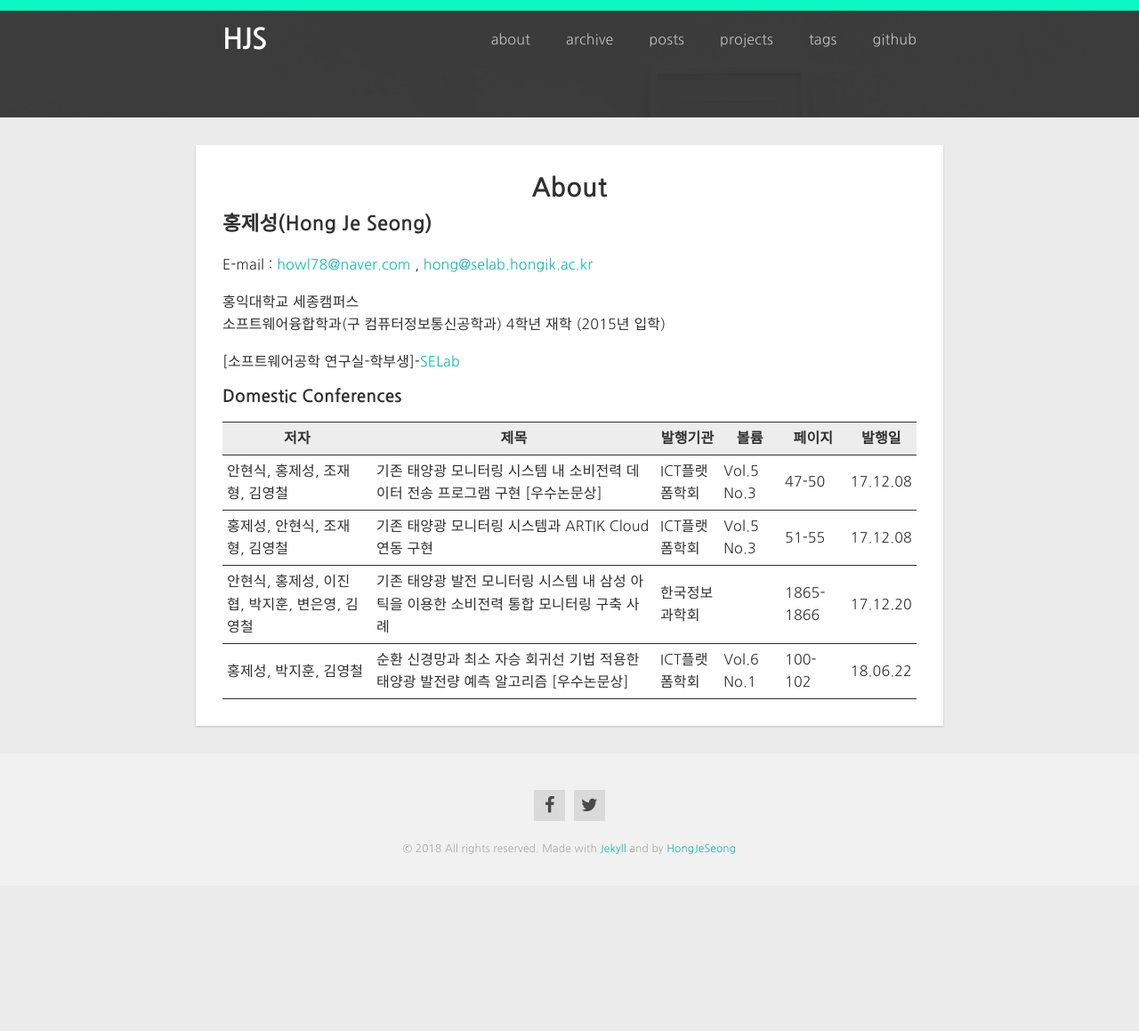
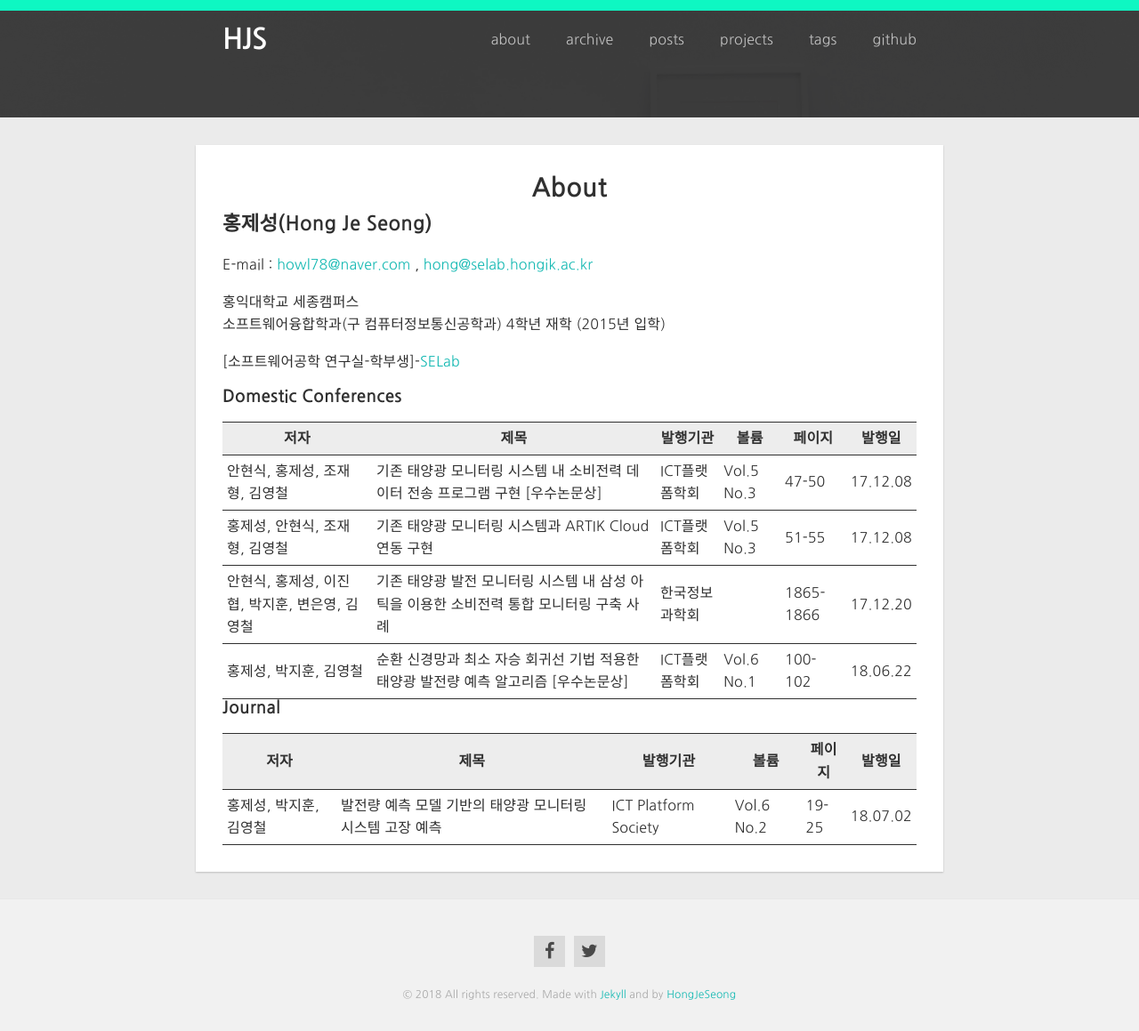
Before and after one commit to HongJeSeong/HongJeSeong.github.io, a Jekyll site: the page built from about/about.md, in a window 1280 px wide. Shown: the whole page at 89% size. Built offline with Jekyll 4.4.1, drawn with Linux system fonts in a browser that asks for light colours; nearby versions of some CDN libraries; before the commit the page ends 996 px from its top, so only the background shows below that.

Commit message:
Update about.md

```diff
--- a/about/about.md
+++ b/about/about.md
@@ -20,3 +20,9 @@ E-mail : <howl78@naver.com> , <hong@selab.hongik.ac.kr>
 홍제성, 안현식, 조재형, 김영철|기존 태양광 모니터링 시스템과 ARTIK Cloud 연동 구현|ICT플랫폼학회|Vol.5 No.3|51-55|17.12.08
 안현식, 홍제성, 이진협, 박지훈, 변은영, 김영철|기존 태양광 발전 모니터링 시스템 내 삼성 아틱을 이용한 소비전력 통합 모니터링 구축 사례|한국정보과학회||1865-1866|17.12.20
 홍제성, 박지훈, 김영철 |순환 신경망과 최소 자승 회귀선 기법 적용한 태양광 발전량 예측 알고리즘 [우수논문상]|ICT플랫폼학회|Vol.6 No.1|100-102|18.06.22
+
+#### Journal
+
+저자|제목|발행기관|볼륨|페이지|발행일
+---|---|---|---|---|---|
+홍제성, 박지훈, 김영철|발전량 예측 모델 기반의 태양광 모니터링 시스템 고장 예측|ICT Platform Society|Vol.6 No.2|19-25|18.07.02
```
